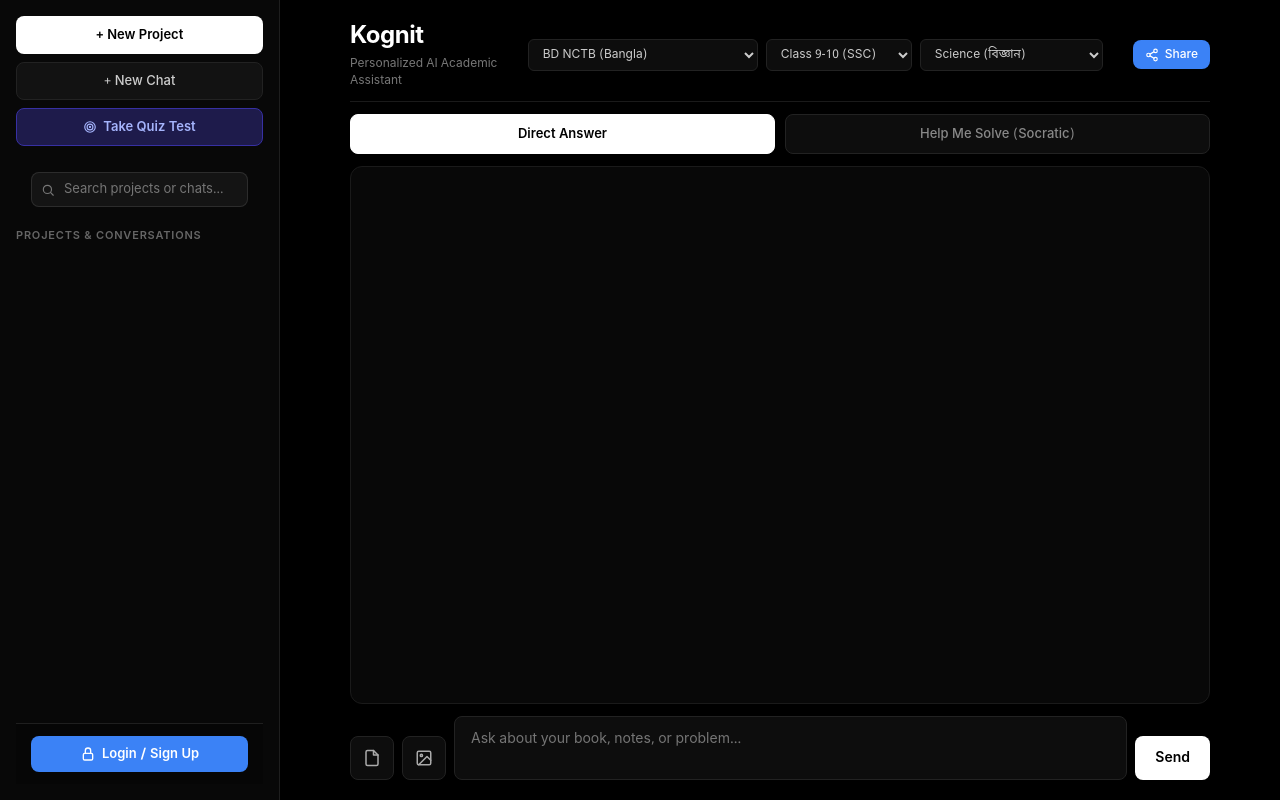
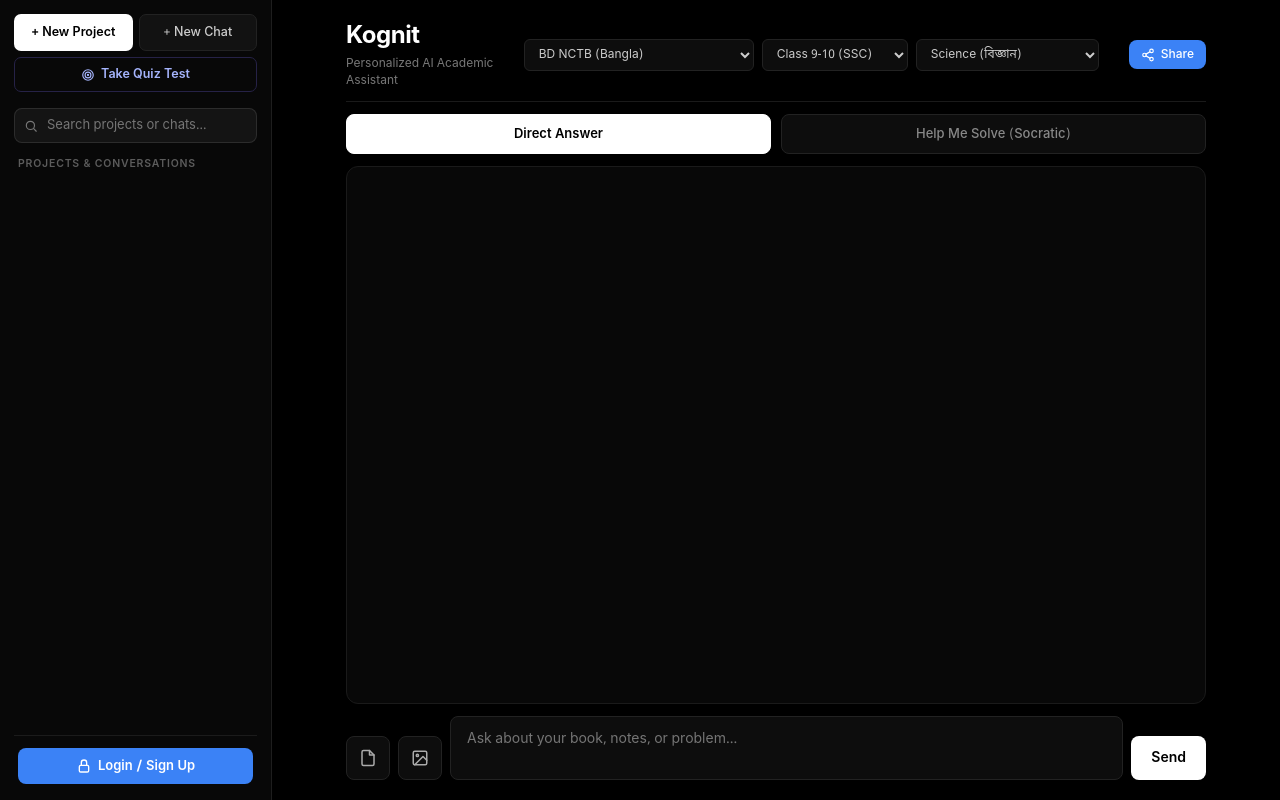
Before and after one commit to mahfuzkhann/kognit-app, a FastAPI app: page / in a window 1280 px wide. Run offline with FastAPI, Linux system fonts and the light colour scheme; some libraries are stand-ins or nearby versions.

Commit message:
Redesign sidebar with a more minimal layout

```diff
--- a/static/css/style.css
+++ b/static/css/style.css
@@ -25,21 +25,31 @@ body {
     width: 100vw;
 }
 
-/* Sidebar Styling */
+/* Sidebar Styling
+   PHASE 3 (minimal redesign): overall vertical rhythm tightened (16px ->
+   14px padding/gap) and the three header actions are laid out as a compact
+   2-column grid (New Project / New Chat) with Quiz as a slim full-width row
+   underneath, instead of three stacked full-height buttons. This is a pure
+   CSS layout change - the buttons themselves keep their existing ids/
+   onclick handlers, so no JS/HTML behavior changes. */
 .sidebar {
-    width: 280px;
+    width: 272px;
     background-color: #080808;
     border-right: 1px solid #1e1e1e;
     display: flex;
     flex-direction: column;
-    padding: 16px;
-    gap: 16px;
+    padding: 14px;
+    gap: 14px;
 }
 
 .sidebar-header {
-    display: flex;
-    flex-direction: column;
-    gap: 8px;
+    display: grid;
+    grid-template-columns: 1fr 1fr;
+    gap: 6px;
+}
+
+.sidebar-header .btn-quiz {
+    grid-column: 1 / -1;
 }
 
 .btn-primary {
@@ -47,11 +57,11 @@ body {
     background: #ffffff;
     color: #000000;
     border: none;
-    padding: 10px;
-    border-radius: 8px;
+    padding: 9px 8px;
+    border-radius: 7px;
     font-weight: 600;
     cursor: pointer;
-    font-size: 13px;
+    font-size: 12.5px;
     transition: 0.2s ease;
 }
 
@@ -64,11 +74,11 @@ body {
     background: #121212;
     color: #cccccc;
     border: 1px solid #222222;
-    padding: 9px;
-    border-radius: 8px;
+    padding: 9px 8px;
+    border-radius: 7px;
     font-weight: 500;
     cursor: pointer;
-    font-size: 13px;
+    font-size: 12.5px;
     transition: 0.2s ease;
 }
 
@@ -80,14 +90,14 @@ body {
 
 .btn-quiz {
     width: 100%;
-    background: #1e1b4b;
+    background: transparent;
     color: #a5b4fc;
-    border: 1px solid #3730a3;
-    padding: 9px;
-    border-radius: 8px;
+    border: 1px solid #262247;
+    padding: 8px;
+    border-radius: 7px;
     font-weight: 600;
     cursor: pointer;
-    font-size: 13px;
+    font-size: 12.5px;
     transition: 0.2s ease;
     display: flex;
     align-items: center;
@@ -96,61 +106,65 @@ body {
 }
 
 .btn-quiz:hover {
-    background: #312e81;
+    background: #1e1b4b;
     color: #ffffff;
 }
 
 .history-section {
     display: flex;
     flex-direction: column;
-    gap: 10px;
+    gap: 8px;
     overflow-y: auto;
     flex: 1;
 }
 
 .history-title {
-    font-size: 11px;
+    font-size: 10.5px;
     text-transform: uppercase;
     letter-spacing: 0.8px;
-    color: #666666;
+    color: #5c5c5c;
     font-weight: 600;
+    padding: 0 4px;
 }
 
 .history-list {
     display: flex;
     flex-direction: column;
-    gap: 12px;
+    gap: 2px;
 }
 
-/* Project Container */
+/* Project Container
+   PHASE 3: projects no longer read as boxed "cards" (background fill +
+   full border). Grouping now comes from whitespace and the chats-list's
+   left indent guide below, matching a lighter, more modern AI-product
+   feel. Active-project no longer draws a border around the whole group;
+   instead .project-header.active-project gets a subtle accent tint (see
+   below) so the highlight sits on the row you actually interact with. */
 .project-card {
     display: flex;
     flex-direction: column;
-    background: #0d0d0d;
-    border: 1px solid #1a1a1a;
-    border-radius: 8px;
-    padding: 6px;
-    gap: 4px;
-}
-
-.project-card.active-project {
-    border-color: #333333;
+    gap: 1px;
 }
 
 .project-header {
     display: flex;
     align-items: center;
     justify-content: space-between;
-    padding: 6px 8px;
+    padding: 7px 8px;
     border-radius: 6px;
     cursor: pointer;
     font-weight: 600;
-    font-size: 13px;
-    color: #e0e0e0;
+    font-size: 12.5px;
+    color: #d4d4d4;
 }
 
 .project-header:hover {
-    background: #161616;
+    background: #131313;
+}
+
+.project-card.active-project .project-header {
+    background: #141414;
+    color: #ffffff;
 }
 
 .project-title-wrapper {
@@ -1016,7 +1030,7 @@ body {
 
 /* Sidebar Search Bar Styling */
 .sidebar-search-container {
-    padding: 10px 15px 5px 15px;
+    padding: 2px 0 0 0;
 }
 
 /* FEATURE 8: the search icon used to be typed directly into the input's
@@ -1067,9 +1081,8 @@ body {
 
 /* Sidebar Auth Footer UI */
 .sidebar-footer {
-    padding: 12px 15px;
-    border-top: 1px solid rgba(255, 255, 255, 0.1);
-    background: rgba(0, 0, 0, 0.2);
+    padding: 12px 4px 2px 4px;
+    border-top: 1px solid rgba(255, 255, 255, 0.08);
     margin-top: auto;
 }
 
```
Also changed, not shown: other parts of static/css/style.css (+40 -6 lines).
